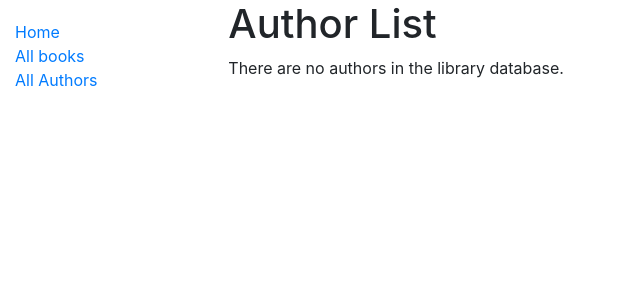
After one commit to Sam4400/LocalLibrary, a Django app: page /catalog/authors/ in a window 1280 px wide. The commit adds this page. Shown: the top 300 px of the page, without its empty margins (0-640 px from the left). Run offline with Django 3.2, Linux system fonts and the light colour scheme; data that the repository does not hold is empty; some libraries are stand-ins or nearby versions.

Commit message:
Tutorial Part 6 Challenge Complete
Signed-off-by: Sam Farley <sam4400@gmail.com>

```diff
--- /dev/null
+++ b/catalog/templates/author_list.html
@@ -0,0 +1,16 @@
+{% extends "base_generic.html" %}
+
+{% block content %}
+  <h1>Author List</h1>
+  {% if author_list %}
+  <ul>
+    {% for author in author_list %}
+      <li>
+        <a href="{{ author.get_absolute_url }}">{{ author.last_name }}, {{ author.first_name }}</a>
+      </li>
+    {% endfor %}
+  </ul>
+  {% else %}
+    <p>There are no authors in the library database.</p>
+  {% endif %}
+{% endblock %}
--- a/catalog/templates/base_generic.html
+++ b/catalog/templates/base_generic.html
@@ -17,7 +17,7 @@
         <ul class="sidebar-nav">
           <li><a href="{% url 'index' %}">Home</a></li>
           <li><a href="{% url 'books' %}">All books</a></li>
-            <li><a href="">All Authors</a></li>
+            <li><a href="{% url 'authors' %}">All Authors</a></li>
         </ul>
      {% endblock %}
       </div>
--- a/catalog/templates/book_detail.html
+++ b/catalog/templates/book_detail.html
@@ -3,7 +3,7 @@
 {% block content %}
   <h1>Title: {{ book.title }}</h1>
 
-  <p><strong>Author:</strong> <a href="">{{ book.author }}</a></p> <!-- author detail link not yet defined -->
+  <p><strong>Author:</strong> <a href="{{ book.author.get_absolute_url }}">{{ book.author }}</a></p> <!-- author detail link not yet defined -->
   <p><strong>Summary:</strong> {{ book.summary }}</p>
   <p><strong>ISBN:</strong> {{ book.isbn }}</p>
   <p><strong>Language:</strong> {{ book.language }}</p>
--- a/catalog/urls.py
+++ b/catalog/urls.py
@@ -5,4 +5,6 @@ urlpatterns = [
     path('', views.index, name='index'),
     path('books/',views.BookListView.as_view(), name='books'),
     path('book/<int:pk>', views.BookDetailView.as_view(), name='book-detail'),
+    path('authors/',views.AuthorListView.as_view(), name='authors'),
+    path('authors/<int:pk>', views.AuthorDetailView.as_view(), name='author-detail'),
 ]
--- a/catalog/views.py
+++ b/catalog/views.py
@@ -20,10 +20,10 @@ def index(request):
     # The 'all()' is implied by default.
     num_authors = Author.objects.count()
 
-    #Genres
+    # Genres
     num_genres = Genre.objects.count()
 
-    #Books that contain Test
+    # Books that contain Test
     num_books_test = Book.objects.filter(title__contains='test').count()
 
     context = {
@@ -38,14 +38,30 @@ def index(request):
     # Render the HTML template index.html with the data in the context variable
     return render(request, 'index.html', context=context)
 
+
 class BookListView(generic.ListView):
     model = Book
     context_object_name = 'book_list'  # your own name for the list as a template variable
-#    queryset = Book.objects.filter(title__icontains='war')[:5]  # Get 5 books containing the title war
+    #    queryset = Book.objects.filter(title__contains='war')[:5]  # Get 5 books containing the title war
     template_name = 'book_list.html'  # Specify your own template name/location
-    paginate_by = 4
+    paginate_by = 10
+
 
 class BookDetailView(generic.DetailView):
     model = Book
     template_name = 'book_detail.html'
     paginate_by = 10
+
+
+class AuthorListView(generic.ListView):
+    model = Author
+    context_object_name = 'author_list'  # your own name for the list as a template variable
+    #    queryset = Book.objects.filter(title__contains='war')[:5]  # Get 5 books containing the title war
+    template_name = 'author_list.html'  # Specify your own template name/location
+    paginate_by = 10
+
+
+class AuthorDetailView(generic.DetailView):
+    model = Author
+    template_name = 'author_detail.html'
+    paginate_by = 10
```
Also changed, not shown: catalog/models.py (+10 -4 lines).
